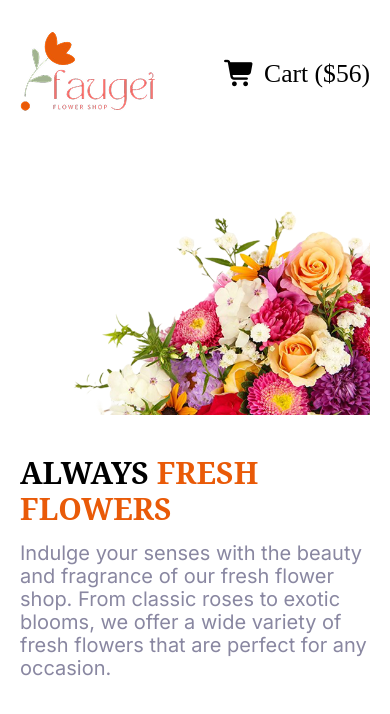
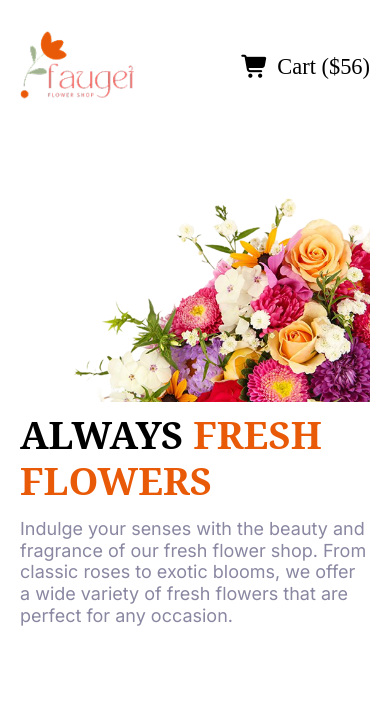
Before and after one commit to Taoshif1/PH-A2, a plain HTML site: page index.html in a window 390 px wide. Drawn offline with Linux system fonts and the light colour scheme; a web font is replaced by a local one.

```diff
--- a/style.css
+++ b/style.css
@@ -5,13 +5,17 @@
     padding: 0;
     box-sizing: border-box;
 }
+/* Prevent any horizontal scrolling on the page ( it is responsive but ghost overflow happens) */
+/* html, body {
+    overflow-x: hidden;
+} */
+
 /* container styles */
 .container {
     max-width: 1400px;
     margin: 0 auto;
     padding: 0 20px;
 }
-
 /* shared styles */
 .inter-regular {
     font-family: "Inter", sans-serif;
@@ -87,7 +91,7 @@
     gap: 40px;
 }
 .nav-right a, .nav-cart{
-    font-size: 1.2em;
+    font-size: 2em;
 }
 .navbar-menu {
     display: flex;
@@ -103,6 +107,9 @@
     align-items: center;
     gap: 8px;
 }
+.nav-logo img {
+    height: 90px;
+}
 
 /* banner styles */
 .banner-section {
@@ -117,19 +124,30 @@
     flex: 1;
 }
 .banner-content h2{
-    font-size: 55px;
+    font-size: 50px;
     line-height: 1.2;
     margin-bottom: 15px;
 }
 .banner-content p{
-    font-size: 20px;
-    line-height: 1.15;
+    font-size: 18px;
+    line-height: 1.2;
 }
 
 .banner-image img{
     width: 100%;
     display: block;
 }
+
+
+    /* plants section */
+
+
+
+    /* section */
+
+
+
+    /*  section */
 
 /* Responsiveness */
 /* phone size */
@@ -138,32 +156,34 @@
     .navbar-menu {
         display: none;
     }
+    .nav-logo img {
+    height: 70px;
+    }
     .nav-cart{
-        font-size: 1.6em;
+        font-size: 1.4em;
+    }
+    .nav-right{
+        gap: 0;
     }
     /* Banner Responsive Styles */
     .banner-container {
-        /* 1. Stack the items vertically */
         flex-direction: column;
     }
-
-    /* 2. Reset the flex behavior to prevent overflow */
     .banner-content, .banner-image {
-        flex: none; /* This tells them to stop sharing space */
-        width: 100%; /* And just take up the full width */
+        flex: none;
+        width: 100%;
     }
-
-    /* 3. Set the visual order */
     .banner-image {
         order: 1; /* Image first */
-        margin-bottom: 30px;
+        margin-bottom: 0;
     }
     .banner-content {
         order: 2; /* Content second */
     }
-
     .banner-content h2 {
-        font-size: 30px;
+        font-size: 38px;
     }
 
+    /* plants section */
+
 }
```
Also changed, not shown: index.html (+3 -5 lines).
